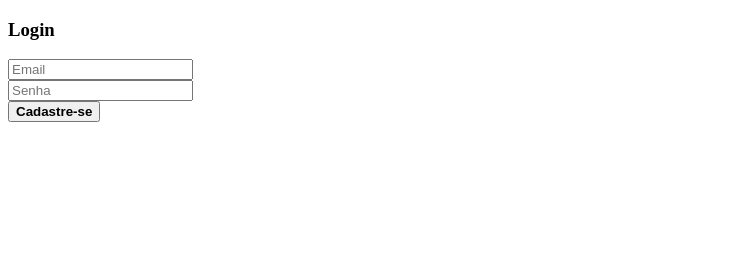
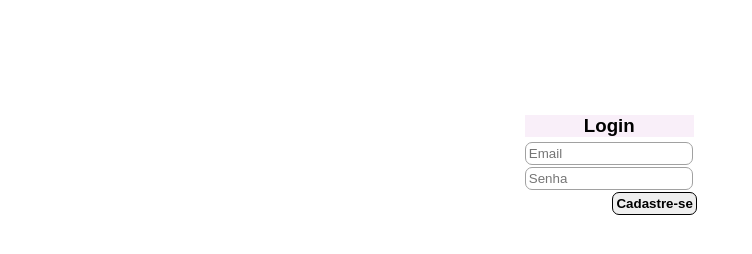
Before and after one commit to luangustavofilipov/page_login, a plain HTML site: page index.html in a window 1280 px wide. Shown: the whole page, without its empty margins (0-752 px from the left). Drawn offline with Linux system fonts and the light colour scheme.

Commit message:
Modificação do arquivo style.css

```diff
--- a/css/style.css
+++ b/css/style.css
@@ -0,0 +1,60 @@
+* {
+	margin: 0;
+	padding: 0;
+}
+
+div#container-box {
+	/*border: 1px solid blue;*/
+	margin: 9% 41%;
+	height: 100px;
+	width: 172px;
+}
+
+div#box-text-login {
+	/*border: 1px solid blue;*/
+	width: 169px;
+	text-align: center;
+	font-family: Arial;
+	background-color: #A1A1;
+	margin-bottom: 5px;
+}
+
+div#box-input-email input{
+	border: 1px solid #A1A1A1;
+	border-radius: 7px;
+	width: 160px;
+	font-family: Arial;
+	margin-bottom: 2px;
+	padding: 3px;
+
+
+}
+
+div#box-input-passwd input{
+	border: 1px solid #A1A1A1;
+	border-radius: 7px;
+	width: 160px;
+	font-family: Arial;
+	margin-bottom: 2px;
+	padding: 3px;
+}
+
+div#container-box-footer button{
+	border: 1px solid #A1A1;
+	border-radius: 7px;
+	font-family: Arial;
+	padding: 3px;
+}
+
+div#container-box-footer button a{
+	font-family: Arial;
+	text-decoration: none;
+	color: black;
+}
+
+div#container-box-footer button{
+	border: 1px solid black;
+	text-align: center;
+	font-family: Arial;
+	float: right;
+}
--- a/index.html
+++ b/index.html
@@ -24,19 +24,19 @@
 
 			<div id="box-input-email">
 
-				<input type="email" name="email" placeholder="Email">
+				<input type="email" name="email" placeholder="Email" required>
 
 			</div>
 
 			<div id="box-input-passwd">
 
-				<input type="password" name="password" placeholder="Senha">
+				<input type="password" name="password" placeholder="Senha" required>
 
 			</div>
 
 			<div id="container-box-footer">
 
-				<button type="submit"><b>Cadastre-se</b></button>
+				<button type="submit"><b><a href="https://github.com/luangustavofilipov/page_login" target="_blank">Cadastre-se</a></b></button>
 
 			</div>
 
```
